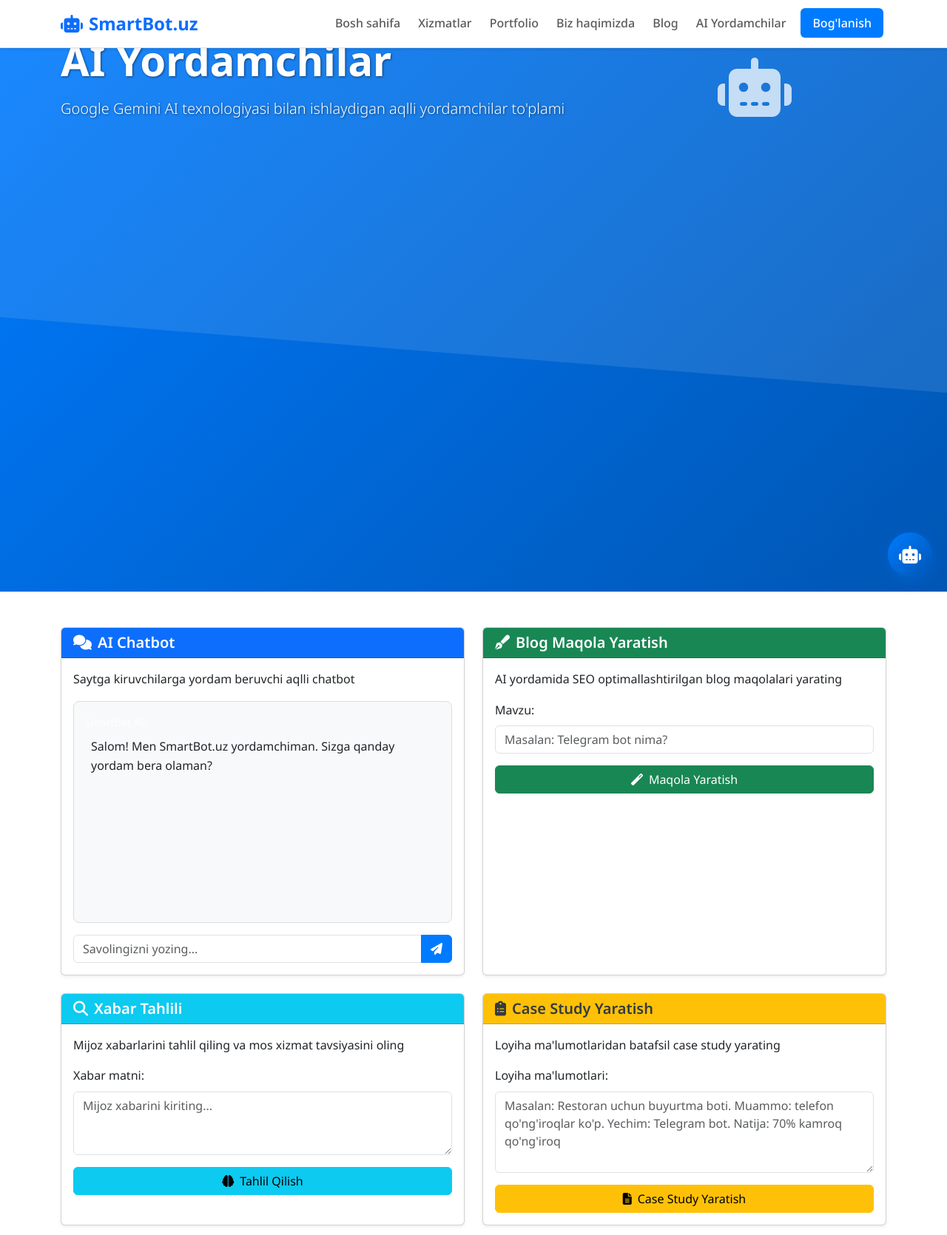
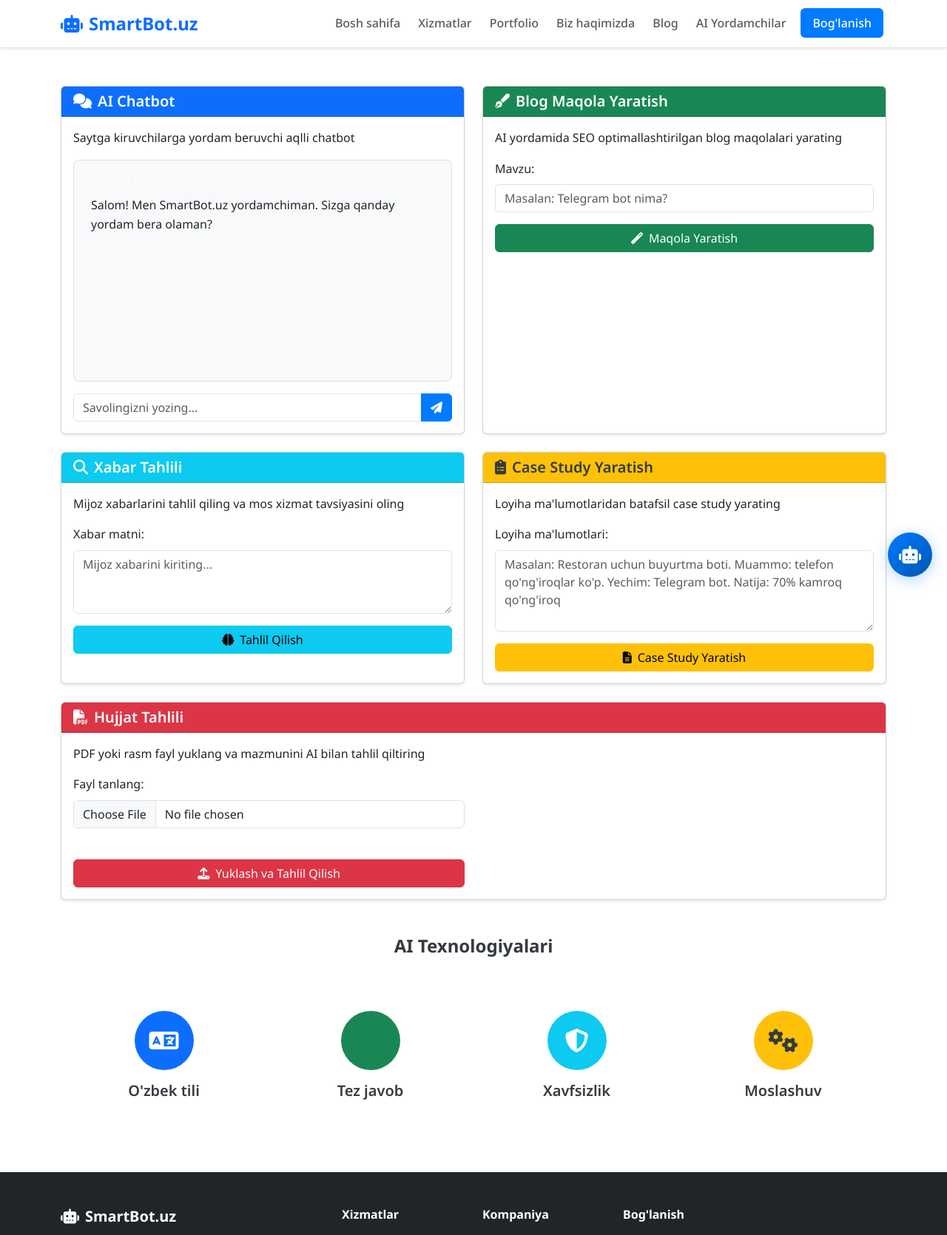
Before and after one commit to onlinemobi102-cpu/SmartBotuz, a Flask app: page /ai in a window 1280 px wide. Shown: the top 1670 px of the page at 74% size. Run offline with Flask 3, Linux system fonts and the light colour scheme; parts of the project's set-up code (start-up, migrations or seed data) failed here and were passed over; some libraries are stand-ins or nearby versions.

Commit message:
Update website layout to improve user interface and experience
Refactors the `ai.html` template by removing the hero section, adjusting section titles and descriptions, and updating the AI Tools and Features sections to use different container and row classes.

Replit-Commit-Author: Agent
Replit-Commit-Session-Id: f9884c1e-3a21-4758-a380-491241dfc142
Replit-Commit-Checkpoint-Type: full_checkpoint
Replit-Commit-Screenshot-Url: https://storage.googleapis.com/screenshot-production-us-central1/7aa2accc-fc10-4476-999b-552fa2178d04/f9884c1e-3a21-4758-a380-491241dfc142/kXkP7Vx

```diff
--- a/templates/ai.html
+++ b/templates/ai.html
@@ -4,24 +4,15 @@
 {% block description %}SmartBot.uz AI yordamchilari: chatbot, blog yaratish, hujjat tahlili va ko'proq. Gemini AI texnologiyasi bilan.{% endblock %}
 
 {% block content %}
-<!-- Hero Section -->
-<section class="hero-section bg-gradient-primary text-white py-5">
-    <div class="container">
-        <div class="row align-items-center">
-            <div class="col-lg-8">
-                <h1 class="display-4 fw-bold mb-3">AI Yordamchilar</h1>
-                <p class="lead mb-4">Google Gemini AI texnologiyasi bilan ishlaydigan aqlli yordamchilar to'plami</p>
-            </div>
-            <div class="col-lg-4 text-center">
-                <i class="fas fa-robot fa-5x opacity-75"></i>
-            </div>
+<!-- AI Tools Section -->
+<div class="container mt-4">
+    <div class="row mb-4">
+        <div class="col-12">
+            <h1 class="h2 mb-1">AI Yordamchilar</h1>
+            <p class="text-muted mb-0">Google Gemini AI texnologiyasi bilan ishlaydigan aqlli yordamchilar</p>
         </div>
     </div>
-</section>
 
-<!-- AI Tools Section -->
-<section class="py-5">
-    <div class="container">
         <div class="row g-4">
             <!-- AI Chatbot -->
             <div class="col-lg-6">
@@ -134,18 +125,15 @@
                 </div>
             </div>
         </div>
-    </div>
-</section>
 
 <!-- Features Section -->
-<section class="py-5 bg-light">
-    <div class="container">
-        <div class="row text-center">
-            <div class="col-12 mb-4">
-                <h2 class="fw-bold">AI Texnologiyalari</h2>
-                <p class="text-muted">Google Gemini 1.5 Flash modeli bilan ishlaydigan ilg'or yechimlar</p>
-            </div>
+<div class="container my-5">
+    <div class="row text-center">
+        <div class="col-12 mb-4">
+            <h2 class="h4 fw-bold">AI Texnologiyalari</h2>
+            <p class="text-muted">Google Gemini 1.5 Flash modeli bilan ishlaydigan ilg'or yechimlar</p>
         </div>
+    </div>
         <div class="row g-4">
             <div class="col-lg-3 col-md-6">
                 <div class="text-center">
@@ -184,8 +172,7 @@
                 </div>
             </div>
         </div>
-    </div>
-</section>
+</div>
 
 <!-- Loading Modal -->
 <div class="modal fade" id="loadingModal" tabindex="-1" data-bs-backdrop="static">
```
Also changed, not shown: attached_assets/image_1756827953771.png (added).
